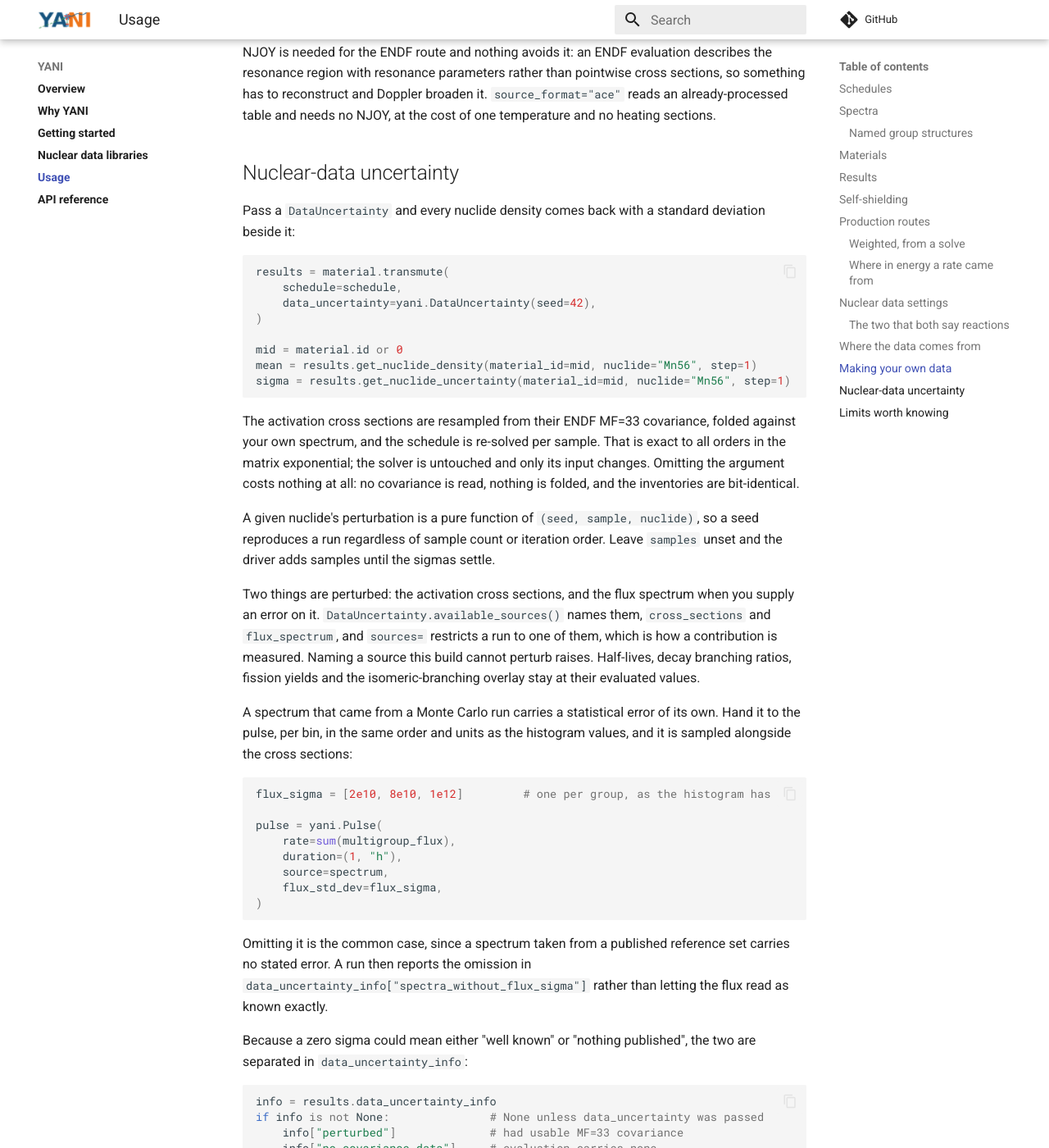
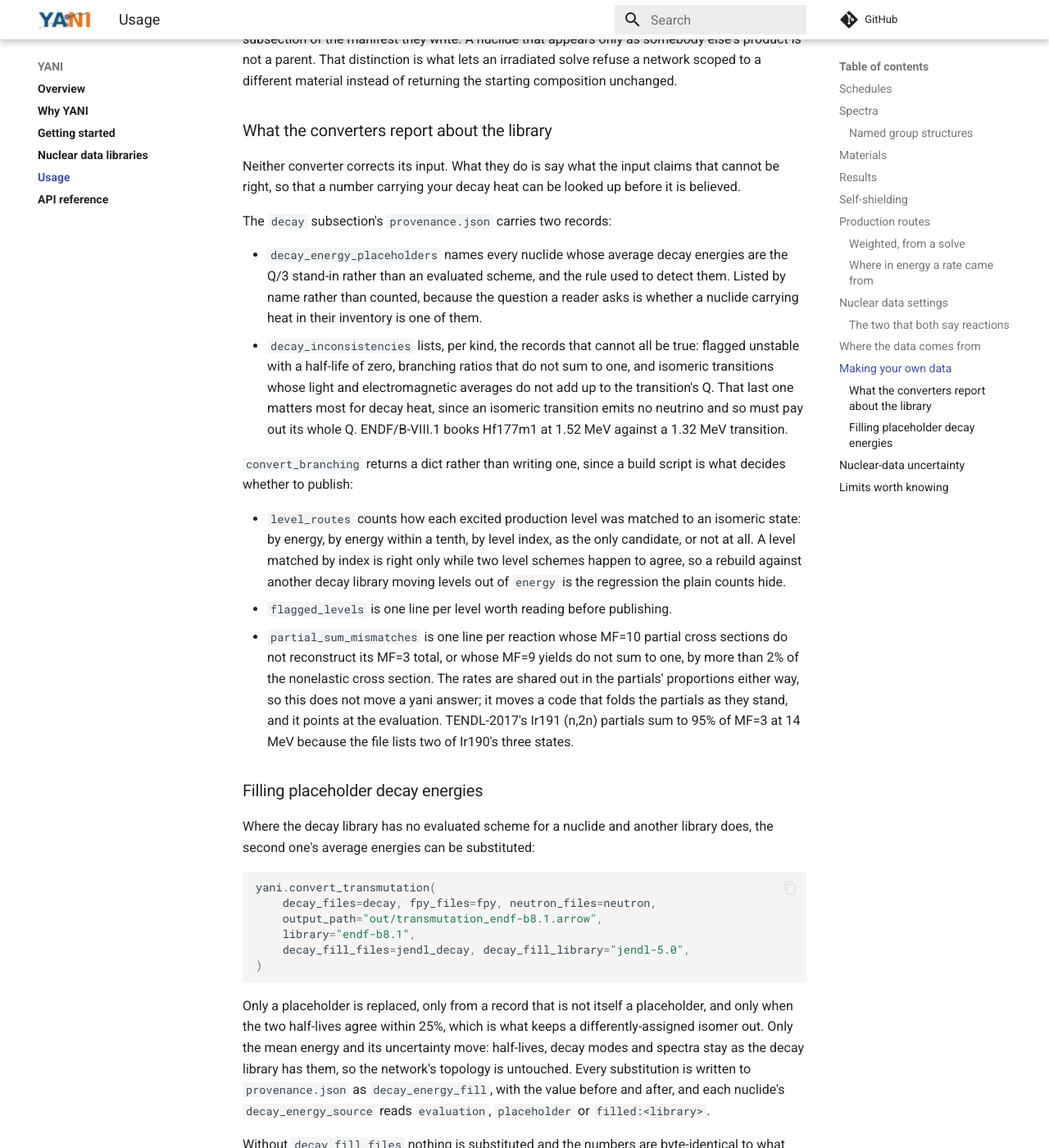
Before and after one commit to fusion-neutronics/yani, an MkDocs documentation site: the page built from docs/usage.md, in a window 1280 px wide and 1400 px high, scrolled down 12723 px. Shown: the whole window at 82% size. Built offline with MkDocs 1.6.1 and Material for MkDocs 9.7.7, drawn with Linux system fonts in a browser that asks for light colours; comment, search, counter and statistics services are not loaded; some of the changed text lies outside the part shown.

Commit message:
Move to yani-core 0.15.0 and document what it reports
yani-core 0.15.0 changes an answer and adds three ways for a build to
see what its library got wrong, and the docs said neither.

The energy range section said a spectrum with flux above a nuclide's
ceiling collapses against nothing up there and reads as a rate that is
too low. It is now refused, naming the nuclide and the energy its
evaluation stops at, so that paragraph is rewritten. The group structure
table gains the reason it matters: CCFE-709 and UKAEA-1102 reach 1 GeV
while most ENDF/B-VIII.1 evaluations stop at 20 MeV.

The libraries page gains the placeholder decay records, with the count
per library and what a placeholder costs (ENDF/B-VIII.1 books Sn111 at
1.63 MeV per decay against 0.69 MeV from its decay scheme, and on the
FNS tin, cadmium, palladium and nickel foils these records carry 12 to
35% of the early heat). The usage page gains what the converters report
about the library, the provenance records and the branching return keys,
and how to fill placeholder mean energies from a second library.

````diff
--- a/docs/check_examples.py
+++ b/docs/check_examples.py
@@ -53,6 +53,7 @@
 neutron: list[str]               # ENDF evaluation paths, per convert_* call
 decay: list[str]
 fpy: list[str]
+jendl_decay: list[str]           # a second library's decay files, for the fill
 """
 
 # Errors that say something about the page rather than about yani's API.
--- a/docs/usage.md
+++ b/docs/usage.md
@@ -104,6 +104,13 @@
 | `ECCO-1968` | 1968 | 1.00001e-5 eV to 19.64033 MeV | ECCO/ERANOS fine group |
 | `VITAMIN-J-42` | 42 | 1 keV to 50 MeV | photon, with resolution at the 511 keV and Co60 lines |
 | `CCFE-24-PHOTON` | 24 | 1 keV to 20 MeV | coarse photon |
+
+Two of them reach far past the evaluations. `CCFE-709` and `UKAEA-1102` top out
+at 1 GeV, while most ENDF/B-VIII.1 evaluations stop at 20 MeV, so a spectrum on
+one of those structures with flux in its top groups is refused, naming the
+nuclide and the energy its evaluation stops at. Leaving those groups empty is
+the normal case and costs nothing. Which library reaches how far is in
+[Energy range](libraries.md#energy-range).
 
 Passing a name that is not one of these raises with the list of the ones that
 are, so a typo never silently becomes something else. Every name except
@@ -604,6 +611,70 @@
 an irradiated solve refuse a network scoped to a different material instead of
 returning the starting composition unchanged.
 
+### What the converters report about the library
+
+Neither converter corrects its input. What they do is say what the input claims
+that cannot be right, so that a number carrying your decay heat can be looked up
+before it is believed.
+
+The `decay` subsection's `provenance.json` carries two records:
+
+* `decay_energy_placeholders` names every nuclide whose average decay energies
+  are the Q/3 stand-in rather than an evaluated scheme, and the rule used to
+  detect them. Listed by name rather than counted, because the question a reader
+  asks is whether a nuclide carrying heat in their inventory is one of them.
+* `decay_inconsistencies` lists, per kind, the records that cannot all be true:
+  flagged unstable with a half-life of zero, branching ratios that do not sum to
+  one, and isomeric transitions whose light and electromagnetic averages do not
+  add up to the transition's Q. That last one matters most for decay heat, since
+  an isomeric transition emits no neutrino and so must pay out its whole Q.
+  ENDF/B-VIII.1 books Hf177m1 at 1.52 MeV against a 1.32 MeV transition.
+
+`convert_branching` returns a dict rather than writing one, since a build script
+is what decides whether to publish:
+
+* `level_routes` counts how each excited production level was matched to an
+  isomeric state: by energy, by energy within a tenth, by level index, as the
+  only candidate, or not at all. A level matched by index is right only while
+  two level schemes happen to agree, so a rebuild against another decay library
+  moving levels out of `energy` is the regression the plain counts hide.
+* `flagged_levels` is one line per level worth reading before publishing.
+* `partial_sum_mismatches` is one line per reaction whose MF=10 partial cross
+  sections do not reconstruct its MF=3 total, or whose MF=9 yields do not sum to
+  one, by more than 2% of the nonelastic cross section. The rates are shared out
+  in the partials' proportions either way, so this does not move a yani answer;
+  it moves a code that folds the partials as they stand, and it points at the
+  evaluation. TENDL-2017's Ir191 (n,2n) partials sum to 95% of MF=3 at 14 MeV
+  because the file lists two of Ir190's three states.
+
+### Filling placeholder decay energies
+
+Where the decay library has no evaluated scheme for a nuclide and another
+library does, the second one's average energies can be substituted:
+
+<!-- doctest: skip -->
+```python
+yani.convert_transmutation(
+    decay_files=decay, fpy_files=fpy, neutron_files=neutron,
+    output_path="out/transmutation_endf-b8.1.arrow",
+    library="endf-b8.1",
+    decay_fill_files=jendl_decay, decay_fill_library="jendl-5.0",
+)
+```
+
+Only a placeholder is replaced, only from a record that is not itself a
+placeholder, and only when the two half-lives agree within 25%, which is what
+keeps a differently-assigned isomer out. Only the mean energy and its
+uncertainty move: half-lives, decay modes and spectra stay as the decay library
+has them, so the network's topology is untouched. Every substitution is written
+to `provenance.json` as `decay_energy_fill`, with the value before and after, and
+each nuclide's `decay_energy_source` reads `evaluation`, `placeholder` or
+`filled:<library>`.
+
+Without `decay_fill_files` nothing is substituted and the numbers are
+byte-identical to what the decay library published, so the placeholder list is
+worth reading even when you do not act on it.
+
 `convert_neutron_transport` and `convert_photon` are present too, since all the
 wheels share one bindings crate, but they write sections only transport reads.
 
--- a/pyproject.toml
+++ b/pyproject.toml
@@ -8,7 +8,7 @@
 # this and the pin below against the release tag and fails the release if either
 # disagrees, so bump them here first and tag what was merged. It also refuses to
 # publish if the pinned yani-core is not on PyPI yet.
-version = "0.14.0"
+version = "0.15.0"
 description = "Yet Another Nuclide Inventory: transmutation and activation calculations"
 readme = "README.md"
 requires-python = ">=3.10"
@@ -30,7 +30,7 @@
 #
 # The pin is exact. A range would let `pip install yani==0.4.1` resolve to a
 # core wheel whose API does not match the docs published for 0.4.1.
-dependencies = ["yani-core==0.14.0"]
+dependencies = ["yani-core==0.15.0"]
 
 [project.urls]
 Homepage = "https://github.com/fusion-neutronics/yani"
````
Also changed, not shown: docs/libraries.md (+38 -4 lines).
